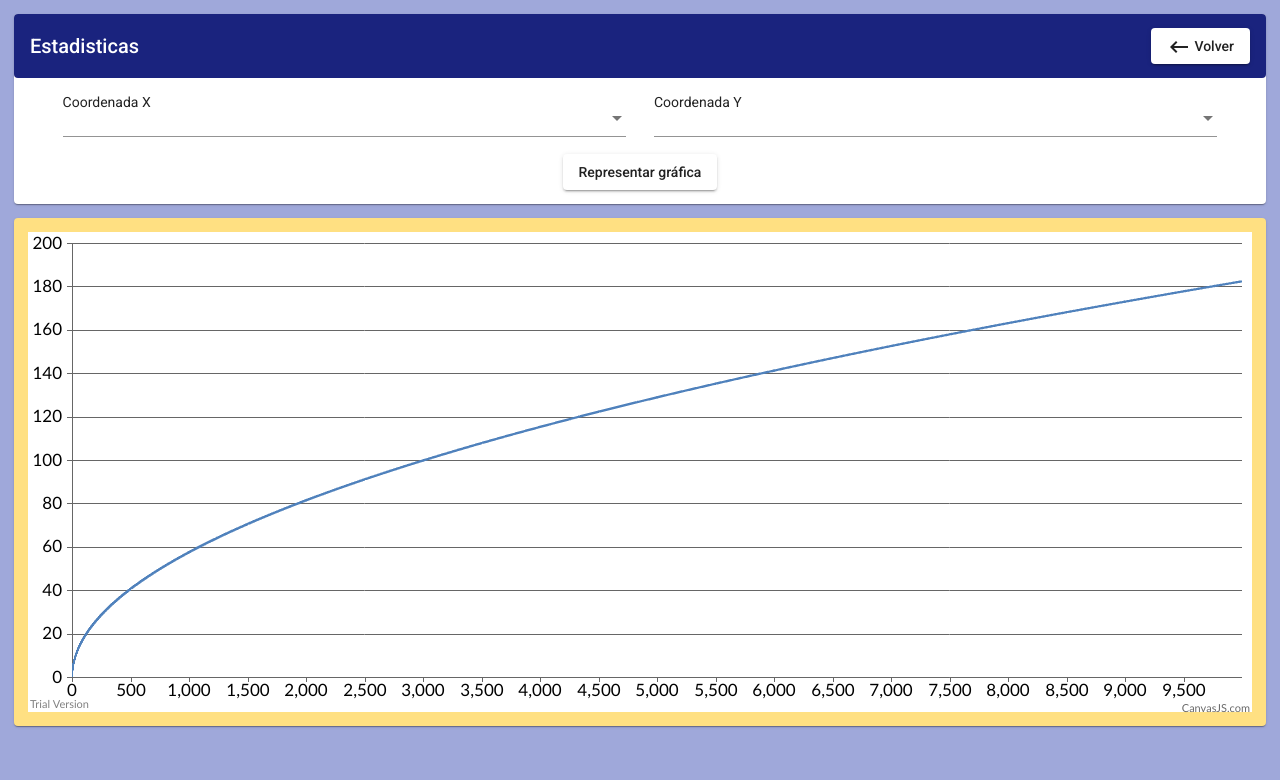
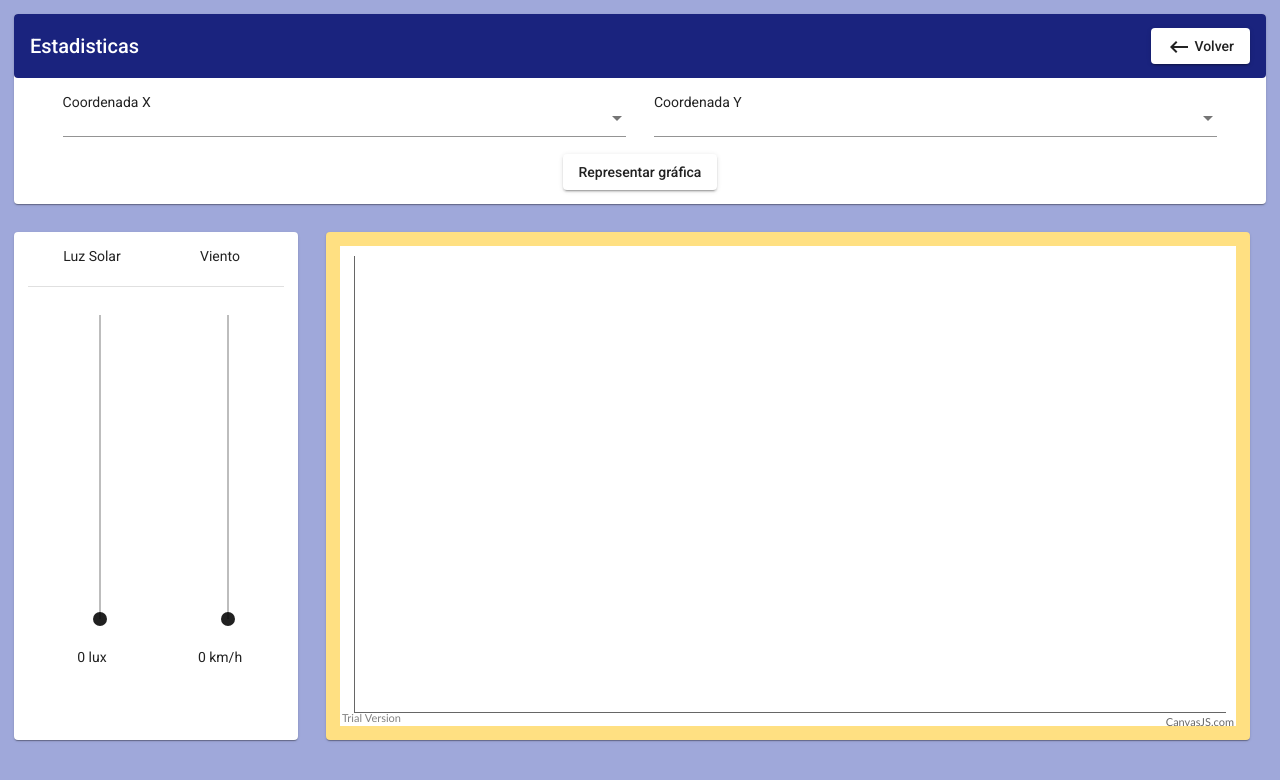
Before and after one commit to jesuspuente21/GemeloDigital, an Angular app: page /estadisticas in a window 1280 px wide. Shown: the top 780 px of the page. Built offline with nearby package versions, Linux system fonts and the light colour scheme.

Commit message:
tarea(*): Ajustado los valores de la gráficas y e incluidos los controles que faltaban por implementar

```diff
--- a/src/app/estadisticas/estadisticas.component.css
+++ b/src/app/estadisticas/estadisticas.component.css
@@ -46,4 +46,40 @@ mat-toolbar{
 #tabs {
     padding: 1em;
     background-color: #FFE082;
+    width: 70%;
+    display: inline;
+    float: left;
+
+
 }
+
+#controles {
+    padding: 1em;
+    width: 20%;
+    float: left;
+    display: inline;
+    margin: 1em;
+}
+
+
+#contenido {
+    width: 100%;
+}
+
+label{
+    display: block
+}
+mat-slider {
+    height: 40vh;
+    width: 25%;
+
+}
+
+#controlesdiv {
+    height: 60vh;
+}
+
+#controlesdiv div{
+    display: inline-block;
+    width: 50%;
+}
--- a/src/app/estadisticas/estadisticas.component.html
+++ b/src/app/estadisticas/estadisticas.component.html
@@ -37,10 +37,38 @@
             </button>
         </div>
     </mat-card>
+    <div id="contenido">
+            <mat-card id="controles">
+                    <div id="controlesdiv">
+                            <div >
+                                    <label>Luz Solar</label>
+                                    <br>
+                                    <mat-divider></mat-divider>
+                                    <br>
+                                    <mat-slider thumbLabel [displayWith]="formatLabel" [disabled]="selected ==21 ||selected ==33 ||selected ==35 ||selected ==55 || selected== 77" [vertical]="true" tickInterval="1" min="0" max="7000"
+                                    (input)="cambiarValorLuz($event)"></mat-slider>
+                                      <br><br>
+                                    <div> {{luz}} lux</div>
+                                  </div>
+                                  <div>
+                                    <label>Viento</label>
+                                    <br>
+                                    <mat-divider></mat-divider>
+                                    <br>
+                                    <mat-slider thumbLabel [displayWith]="formatLabel" [disabled]="selected ==51 ||selected ==85 ||selected ==77" [vertical]="true" tickInterval="1" min="0" max="100"
+                                    (input)="cambiarValorViento($event)"></mat-slider>
+                                      <br><br>
+                                    <div> {{viento}} km/h</div>
+                                  </div>
+
+                        </div>
+                </mat-card>
     <mat-card id="tabs">
+
                 <div style="height: 60vh">
                 <app-grafica #graph chart="selected"></app-grafica>
 
             </div>
     </mat-card>
 </div>
+</div>
--- a/src/app/estadisticas/estadisticas.component.ts
+++ b/src/app/estadisticas/estadisticas.component.ts
@@ -1,5 +1,6 @@
 import { Component, OnInit, ViewChild, AfterViewInit } from '@angular/core';
 import { GraficaComponent } from "../grafica/grafica.component"
+import { ViewEncapsulation } from '@angular/compiler/src/compiler_facade_interface';
 
 
 export interface Variable {
@@ -21,32 +22,49 @@ export class EstadisticasComponent implements AfterViewInit {
   @ViewChild(GraficaComponent) private graph: GraficaComponent;
 
   variablesy: Variable[] = [
-    {displayName:'Velocidad Terminal (m/s)', name: 3},
-    {displayName: 'Potencia ofrecida por el panel solar (W)', name: 7},
-    {displayName: 'Tiempo en alcanzar la velocidad terminal (s)', name: 5}]
+    { displayName: 'Velocidad Terminal (m/s)', name: 3 },
+    { displayName: 'Potencia ofrecida por el panel solar (W)', name: 7 },
+    { displayName: 'Tiempo en alcanzar la velocidad terminal (s)', name: 5 }]
   variablesx: Variable[] = [
-    {displayName: 'Potencia ofrecida por el panel solar (W)', name: 7},
-    {displayName: 'Intensidad Solar (lux)',  name: 11},
-    {displayName: 'Direccion del Viento (rad)', name:13},
-    {displayName: 'Intensidad del Viento (m/s)', name: 17}]
+    { displayName: 'Potencia ofrecida por el panel solar (W)', name: 7 },
+    { displayName: 'Intensidad Solar (lux)', name: 11 },
+    { displayName: 'Direccion del Viento (rad)', name: 13 },
+    { displayName: 'Intensidad del Viento (m/s)', name: 17 }]
   cx: number = 0;
   cy: number = 0;
   selected: number
 
+  viento = 0;
+  luz = 0;
 
   constructor() {
 
   }
 
   ngAfterViewInit(): void {
-    this.graph.startCanvas(21)
-    }
+    this.graph.startCanvas(0)
+  }
 
 
-  actualizarGrafica(cx, cy){
-    this.selected = cx*cy
+  formatLabel(value: number) {
+    return value;
+  }
+
+  actualizarGrafica(cx, cy) {
+    this.selected = cx * cy
     this.graph.startCanvas(this.selected)
     console.log(this.selected)
   }
 
+  cambiarValorViento(event) {
+    this.viento = event.value
+    this.graph.constanteViento = event.value;
+    console.log(this.graph.constanteViento)
+  }
+
+  cambiarValorLuz(event) {
+    this.luz = event.value
+    this.graph.constanteLuz = event.value;
+  }
+
 }
--- a/src/app/grafica/grafica.component.ts
+++ b/src/app/grafica/grafica.component.ts
@@ -10,10 +10,10 @@ import * as CanvasJS from './canvasjs.min';
 export class GraficaComponent implements AfterViewInit {
 
   canvas: any;
-  constanteResistencia = 0.3
-  constantePotencia = 1.5
-  constanteViento = 0.2
-  constanteLuz = 1;
+  constanteResistencia = 0.05;
+  constanteViento = 0;
+  constanteLuz = 0;
+  constantePotenciaLuz = 0.0015;
 
   constructor() { }
 
@@ -45,15 +45,15 @@ export class GraficaComponent implements AfterViewInit {
   }
     switch(option){
       case 21://velocidad-potencia
-      for (var i = 0; i < 10000; i++) {
-        y = this.velocidadPotencia(i)
-        dataPoints.push({ y: y });
+      for (var i = 0; i < 12; i+=0.1) {
+        y = this.velocidadPotencia(i, 0)
+        dataPoints.push({x: i,  y: y });
       }
       break
       case 33://velocidad-sol
-      for (var i = 0; i < 10000; i++) {
+      for (var i = 0; i < 7000; i++) {
         y = this.velocidadIntensidadSolar(i)
-        dataPoints.push({ y: y });
+        dataPoints.push({x: i,  y: y });
       }
       break
       case 39: //velocidad - dirviento
@@ -63,21 +63,22 @@ export class GraficaComponent implements AfterViewInit {
       }
       break
       case 51: //velocidad - viento
-      for (var i = 0; i < 0.3; i++) {
+      for (var i = 0; i < 100; i++) {
+        this.constanteViento = 0;
         y = this.velocidadIntensidadViento(i)
-        dataPoints.push({ y: y });
+        dataPoints.push({x: i,  y: y });
       }
       break
       case 35: //tiempo - potencia
-      for (var i = 0; i < 10000; i++) {
+      for (var i = 0; i < 12; i+=0.1) {
         y = this.tiempoPotencia(i)
-        dataPoints.push({ y: y });
+        dataPoints.push({x: i,  y: y });
       }
       break
       case 55: //tiempo - sol
-      for (var i = 0; i < 10000; i++) {
+      for (var i = 0; i < 7000; i++) {
         y = this.tiempoIntensidadSolar(i)
-        dataPoints.push({ y: y });
+        dataPoints.push({x: i,  y: y });
       }
       break
       case 65: //tiempo - dirviento
@@ -87,15 +88,16 @@ export class GraficaComponent implements AfterViewInit {
       }
       break
       case 85: //tiempo- viento
-      for (var i = 0; i < 10000; i++) {
+      this.constanteViento = 0;
+      for (var i = 0; i < 100; i++) {
         y = this.tiempoIntensidadViento(i)
-        dataPoints.push({ y: y });
+        dataPoints.push({x: i,  y: y });
       }
       break
       case 77: // potencia - sol
-      for (var i = 0; i < 10000; i++) {
+      for (var i = 0; i < 7000; i++) {
         y = this.potenciaIntensidadSolar(i)
-        dataPoints.push({ y: y });
+        dataPoints.push({x: i,  y: y });
       }
       break
       default: break;
@@ -105,20 +107,21 @@ export class GraficaComponent implements AfterViewInit {
 
   //Aceleracion
   potenciaIntensidadSolar = function (intensidadSolar) {
-    return intensidadSolar * this.constanteLuz
+    return intensidadSolar * this.constantePotenciaLuz
   }
 
   //Velocidad terminal
-  velocidadPotencia = function (potencia) {
-    return Math.sqrt(potencia / this.constanteResistencia)
+  velocidadPotencia = function (potencia, viento) {
+    return Math.sqrt(Math.abs((potencia/12*0.004) - this.constanteViento/100*0.0005 - viento/100*0.0005) / this.constanteResistencia) * 60
   }
 
   velocidadIntensidadSolar = function (intensidadSolar) {
-    return this.velocidadPotencia(this.potenciaIntensidadSolar(intensidadSolar))
+    return this.velocidadPotencia(this.potenciaIntensidadSolar(intensidadSolar), 0)
   }
 
   velocidadIntensidadViento = function (intensidadViento) {
-    return this.velocidadPotencia(this.constantePotencia - intensidadViento)
+
+    return this.velocidadPotencia(this.potenciaIntensidadSolar(this.constanteLuz),  intensidadViento)
   }
 
   velocidadDireccionViento = function (direccionViento) {
@@ -126,16 +129,17 @@ export class GraficaComponent implements AfterViewInit {
   }
   //Tiempo en alcanzar velocidad terminal
   tiempoPotencia = function (potencia) {
-    return 3 * this.velocidadPotencia(potencia) / potencia
+    return 3 * this.velocidadPotencia(potencia, 0) / (Math.abs(potencia/12*0.004 - this.constanteViento/100*0.0005)*60/this.constanteResistencia)
   }
 
   tiempoIntensidadSolar = function (intensidadSolar) {
     var potencia = this.potenciaIntensidadSolar(intensidadSolar)
-    return 3 * this.velocidadPotencia(potencia) / potencia
+    return 3 * this.velocidadPotencia(potencia, 0) / (Math.abs(potencia/12*0.004 - this.constanteViento/100*0.0005)*60/this.constanteResistencia)
   }
 
   tiempoIntensidadViento = function (viento) {
-    return 3 * this.velocidadPotencia(this.constantePotencia - viento) / (this.constantePotencia - viento)
+    var potencia = this.potenciaIntensidadSolar(this.constanteLuz)
+    return 3 * this.velocidadPotencia(potencia, viento) / (Math.abs(potencia/12*0.004 - viento/100*0.0005)*60/this.constanteResistencia)
   }
 
   tiempoDireccionViento = function (direccionViento) {
--- a/src/app/main/main.component.html
+++ b/src/app/main/main.component.html
@@ -43,7 +43,7 @@
           (input)="cambiarValorGiro($event)"></mat-slider>
         <div> {{giro}} º</div>
         <label>Velocidad inicial: </label>
-        <mat-slider thumbLabel [displayWith]="formatLabel" tickInterval="1" min="0" max="99" value="0"
+        <mat-slider thumbLabel [displayWith]="formatLabel" tickInterval="1" min="0" max="15" value="0"
           (input)="cambiarValorVelocidad($event)"></mat-slider>
         <div> {{velocidadInicial}} m/s</div>
       </div>
@@ -52,7 +52,7 @@
         <mat-expansion-panel hideToggle disabled [expanded]="!panel.disabled" #panel>
           <mat-expansion-panel-header>
             <mat-panel-title>
-              <mat-slide-toggle class="example-margin" (change)="panel.disabled = panel.disabled? false: true; ">Limitar
+              <mat-slide-toggle class="example-margin" (change)="panel.disabled = panel.disabled? false: true;limitacion= 2; ">Limitar
                 variable</mat-slide-toggle>
             </mat-panel-title>
           </mat-expansion-panel-header>
@@ -60,14 +60,14 @@
             <mat-radio-button value="0">
               <div class="tiempoydistancia">
                 <label>Tiempo: </label>
-                <mat-slider thumbLabel [displayWith]="formatLabel" tickInterval="1" min="0" max="100"
+                <mat-slider thumbLabel [displayWith]="formatLabel" tickInterval="1" min="0" max="3600"
                   (input)="cambiarValorTiempo($event)" [disabled]="limitacion == 1 ? true: false"></mat-slider>
                 <div> {{tiempo}} s</div>
               </div>
             </mat-radio-button>
             <mat-radio-button value="1">
               <div class="tiempoydistancia"><label>Distancia: </label>
-                <mat-slider thumbLabel [displayWith]="formatLabel" tickInterval="1" min="0" max="100"
+                <mat-slider thumbLabel [displayWith]="formatLabel" tickInterval="1" min="0" max="5000"
                   (input)="cambiarValorDistancia($event)" [disabled]="limitacion == 1 ? false: true"></mat-slider>
                 <div> {{distancia}} m</div>
               </div>
@@ -75,7 +75,7 @@
           </mat-radio-group>
         </mat-expansion-panel>
         <br>
-        <button mat-raised-button color="accent" [routerLink]="['/simulacion', {giro: giro,vel: velocidadInicial, sol: intensidadLuminica, v: intensidadDelViento, dirv: direccionDelViento, lim: limitacion, t: tiempo, d: distancia}]">Ver Simulacion</button>
+        <button mat-raised-button color="accent" [routerLink]="['/simulacion', {giro: giro,vel: velocidadInicial, sol: intensidadLuminica, v: intensidadDelViento, dirv: direccionDelViento, lim: limitacion, t: tiempo, d: distancia, vi: velocidadInicial}]">Ver Simulacion</button>
       </div>
     </mat-card>
   </div>
--- a/src/app/main/main.component.ts
+++ b/src/app/main/main.component.ts
@@ -19,7 +19,7 @@ export class MainComponent implements OnInit {
   velocidadInicial: number;
   tiempo: number;
   distancia: number;
-  limitacion: number= 0;
+  limitacion: number= 2;
 
   private _mobileQueryListener: () => void;
 
--- a/src/app/p5model/p5model.component.ts
+++ b/src/app/p5model/p5model.component.ts
@@ -15,25 +15,29 @@ export class P5modelComponent implements AfterViewInit {
   modelAcceleration: any;
   modelTravel: any = 0;
   modelDistance: any = 0;
-  secondsElapsed: number = 12;
+  secondsElapsed: number = 0;
   resetSimulation: () => void;
   playPauseSimulation: () => void;
   simulationPaused: () => boolean;
+  removeSimulation:() => void;
   @Input() giro
   @Input() sol
   @Input() viento
   @Input() direccionViento
   @Input() tiempo
   @Input() distancia
+  @Input() vi
+  @Input() limite
+
 
   constructor() {
   }
 
   ngAfterViewInit(): void {
-    this.startSketch(this.giro, this.sol, this.viento, this.direccionViento, this.tiempo, this.distancia);
+    this.startSketch(this.giro, this.sol, this.viento, this.direccionViento, this.tiempo, this.distancia, this.vi);
   }
 
-  startSketch(angleRateOfChange, sunlight, windMagnitude, windDir, time, distance) {
+  startSketch(angleRateOfChange, sunlight, windMagnitude, windDir, time, distance, vi) {
 
     const sketch = s => {
 
@@ -41,7 +45,6 @@ export class P5modelComponent implements AfterViewInit {
       var sw = 0.3;
       var sc = '#9FA8DA';
       var paused: boolean = false;
-      var interval
       var secondsElapsed: number = 0;
       var fr = 60
 
@@ -55,14 +58,14 @@ export class P5modelComponent implements AfterViewInit {
       //Environment variables
       var fluidDragConstant = 0.05
       var modelMass = 4
-      var modelInitialVelocity = new PVector(0, 0);
+      var modelInitialVelocity = new PVector(0, s.map(vi, 0, 15, 0, -0.5));
       var modelTurnAngle = s.map(angleRateOfChange, -45, 45, -0.005, 0.005)//0
       var modelThrustPower = s.map(sunlight, 0, 7000, 0, 0.004)//0.23
       var modelSize = 1000
       var modelColor = {r:123, g:217, b: 176}
       var canvasColor = '#1A237E'
       var lineColor = '#FFE082';
-      windMagnitude = s.map(windMagnitude, 0, 100, 0, 0.0002)
+      windMagnitude = s.map(windMagnitude, 0, 100, 0, 0.0005)
       var windVector = {x:windMagnitude* s.sin(s.map(windDir, 0, 360, 0, 2 * Math.PI)), y:windMagnitude* s.cos(s.map(windDir, 0, 360, 0, 2 * Math.PI))}
 
       var Drag = function (c) {
@@ -216,8 +219,8 @@ export class P5modelComponent implements AfterViewInit {
         return paused
       }
 
-      var counter = function(): void {
-        secondsElapsed++;
+      var remove = function(): void {
+        s.remove();
       }
 
       s.setup = () => {
@@ -226,6 +229,7 @@ export class P5modelComponent implements AfterViewInit {
         s.rect(0, 0, s.width, s.height);
         s.frameRate(fr);
         this.resetSimulation = reset;
+        this.removeSimulation = remove;
         this.playPauseSimulation = playPause;
         this.simulationPaused = isPaused;
 
@@ -237,7 +241,10 @@ export class P5modelComponent implements AfterViewInit {
 
       s.draw = () => {
         s.background(canvasColor);
-
+        if((time <= secondsElapsed && this.limite == 0) || (distance <= this.modelTravel && this.limite == 1)) {
+          paused = true;
+          this.limite = 2;
+        }
         if(!isPaused()){
 
         var dragForce = drag.calculateDrag(mover);
--- a/src/app/simulacion/simulacion.component.html
+++ b/src/app/simulacion/simulacion.component.html
@@ -2,7 +2,7 @@
         <mat-grid-tile [colspan]="tiles[0].cols"[rowspan]="tiles[0].rows">
                 <img src="assets/logo.png">
         </mat-grid-tile>
-        <mat-grid-tile [colspan]="tiles[1].cols"[rowspan]="tiles[1].rows"><mat-card id="modelo"><app-p5model #plano giro={{anguloDeGiro}} sol={{intensidadLuminica}} viento={{intensidadDelViento}} direccionViento={{direccionDelViento}} tiempo={{tiempo}} distancia={{distancia}}></app-p5model></mat-card></mat-grid-tile>
+        <mat-grid-tile [colspan]="tiles[1].cols"[rowspan]="tiles[1].rows"><mat-card id="modelo"><app-p5model #plano giro={{anguloDeGiro}} sol={{intensidadLuminica}} viento={{intensidadDelViento}} direccionViento={{direccionDelViento}} tiempo={{tiempo}} distancia={{distancia}} vi={{velocidadInicial}} limite={{tiempoEsCero}}></app-p5model></mat-card></mat-grid-tile>
         <mat-grid-tile class="valoresSimulados" [colspan]="tiles[2].cols"[rowspan]="tiles[2].rows"><mat-card>
                 <mat-toolbar color="accent" id="toolbar">
                         <h2>{{tiles[2].text}}</h2>
@@ -15,8 +15,8 @@
                         <h2>{{tiles[3].text}}</h2>
                     </mat-toolbar>
                     <label>Intensidad del sol:</label> <span class="spacer"></span><div>{{intensidadLuminica}} lux</div><mat-divider></mat-divider>
-                    <label>Intensidad del viento:</label> <span class="spacer"></span> <div>{{intensidadDelViento}} m/s</div><mat-divider></mat-divider>
-                    <label>Direccion del viento:</label> <span class="spacer"></span><div>{{direccionDelViento}} rad</div><mat-divider></mat-divider>
+                    <label>Intensidad del viento:</label> <span class="spacer"></span> <div>{{intensidadDelViento}} km/h</div><mat-divider></mat-divider>
+                    <label>Direccion del viento:</label> <span class="spacer"></span><div>{{direccionDelViento}} º</div><mat-divider></mat-divider>
                     <label>Angulo de giro:</label> <span class="spacer"></span><div>{{anguloDeGiro}} rad</div><mat-divider></mat-divider>
                     <label>Velociadad inicial:</label> <span class="spacer"></span><div>{{velocidadInicial}} m/s</div>
         </mat-card></mat-grid-tile>
@@ -39,7 +39,7 @@
         <button mat-raised-button (click)="this.plano.resetSimulation();this.plano.modelTravel = 0;">
             <mat-icon>replay</mat-icon>
             Reiniciar
-        </button><button mat-raised-button routerLink="/main">
+        </button><button mat-raised-button (click)="this.plano.removeSimulation()" routerLink="/main">
             <mat-icon>keyboard_backspace</mat-icon>
             Volver
         </button>
--- a/src/app/simulacion/simulacion.component.ts
+++ b/src/app/simulacion/simulacion.component.ts
@@ -48,6 +48,7 @@ export class SimulacionComponent implements OnInit {
       this.tiempo = params.t;
       this.distancia = params.d;
       this.tiempoEsCero = params.lim
+      this.velocidadInicial = params.vi
       this.plano = this.mapa;
     });
   }
```
